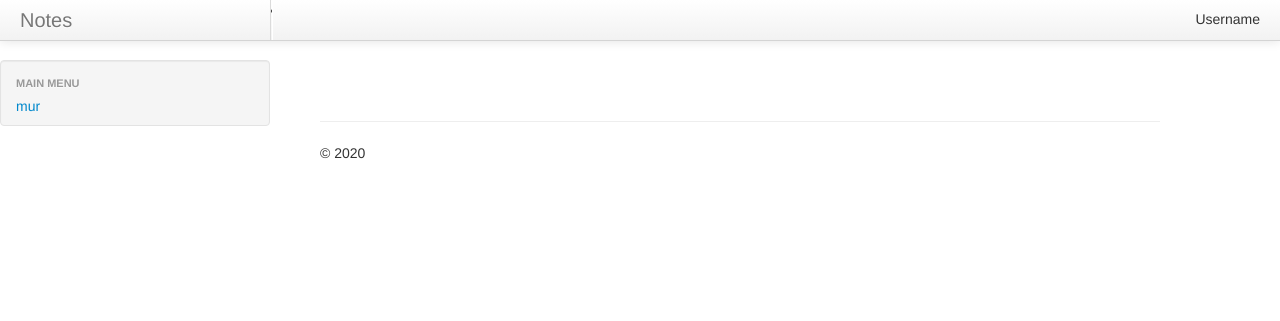
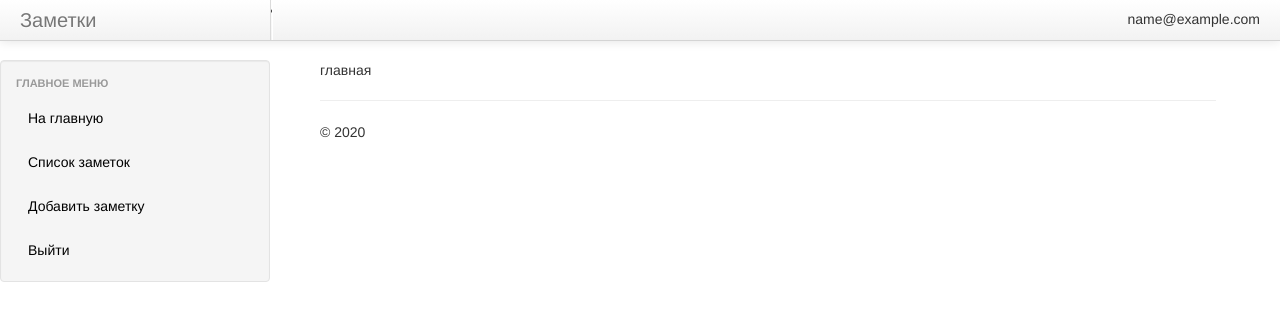
Before and after one commit to AnastasAlexandrovich/Notes, a Django app: page /notes-app/index in a window 1280 px wide. Shown: the top 321 px of the page. Run offline with Django 3.2, Linux system fonts and the light colour scheme; the visitor is signed in with stand-in values (Sample User, id 1); some libraries are stand-ins or nearby versions.

Commit message:
add menu links and template for adding the note

```diff
--- a/notes/notes_app/static/bootstrap/css/style.css
+++ b/notes/notes_app/static/bootstrap/css/style.css
@@ -19,7 +19,9 @@
 .main-content {
     margin-left: 300px;
     margin-right: 100px;
-    margin-top: -65px;
+    top: 60px;
+    position: fixed;
+    width: 70%;
 }
 
 .content-align {
@@ -27,12 +29,6 @@
     margin-right: 100px;
     display: inline;
 }
-
-
-
-
-
-
 
 
 /****** LOGIN MODAL ******/
@@ -79,9 +75,9 @@
 .loginmodal-container input[type=email]:hover, input[type=password]:hover {
     border: 1px solid #b9b9b9;
     border-top: 1px solid #a0a0a0;
-  -moz-box-shadow: inset 0 1px 2px rgba(0,0,0,0.1);
-  -webkit-box-shadow: inset 0 1px 2px rgba(0,0,0,0.1);
-  box-shadow: inset 0 1px 2px rgba(0,0,0,0.1);
+    -moz-box-shadow: inset 0 1px 2px rgba(0, 0, 0, 0.1);
+    -webkit-box-shadow: inset 0 1px 2px rgba(0, 0, 0, 0.1);
+    box-shadow: inset 0 1px 2px rgba(0, 0, 0, 0.1);
 }
 
 .loginmodal {
@@ -100,7 +96,7 @@
     /* border: 1px solid #3079ed; */
     border: 0px;
     color: #fff;
-  text-shadow: 0 1px rgba(0,0,0,0.1);
+    text-shadow: 0 1px rgba(0, 0, 0, 0.1);
     background-color: #4d90fe;
     padding: 17px 0px;
     font-size: 14px;
@@ -110,7 +106,7 @@
 .loginmodal-submit:hover {
     /* border: 1px solid #2f5bb7; */
     border: 0px;
-  text-shadow: 0 1px rgba(0,0,0,0.3);
+    text-shadow: 0 1px rgba(0, 0, 0, 0.3);
     background-color: #357ae8;
     /* background-image: -webkit-gradient(linear, 0 0, 0 100%,   from(#4d90fe), to(#357ae8)); */
 }
@@ -125,6 +121,38 @@
     transition: opacity ease 0.5s;
 }
 
-.login-help{
+.login-help {
     font-size: 12px;
 }
+
+.vertical-menu {
+    display: inline;
+}
+
+.vertical-menu a {
+    color: black;
+    display: block;
+    padding: 12px;
+    text-decoration: none;
+}
+
+.vertical-menu a:hover {
+    background-color: #ccc;
+}
+
+.note-area {
+    width: 100%;
+}
+
+.note-form-title {
+    display: inline;
+}
+
+.note-form-submit {
+    display: inline;
+    margin-left: 30px;
+}
+
+.note-form{
+    padding-bottom: 10px;
+}
--- a/notes/notes_app/templates/notes_app/index.html
+++ b/notes/notes_app/templates/notes_app/index.html
@@ -1,15 +1,5 @@
 {% extends "base.html" %}
 
-{% block menulinks %}
-
-    {% if user.is_authenticated %}
-                    <a>mur</a>
-                {% endif %}
-
-
+{% block content %}
+    главная
 {% endblock %}
-
-
-
-{% block content %}
-{% endblock %}
--- a/notes/notes_app/urls.py
+++ b/notes/notes_app/urls.py
@@ -6,5 +6,7 @@ from . import views
 urlpatterns = [
     path('index', views.index),
     path('register', views.register, name='register'),
-    path('login', views.signin, name='login')
-    ]
+    path('login', views.signin, name='login'),
+    path('add-note', views.add_note),
+    path('save-note', views.save_note)
+]
--- a/notes/notes_app/views.py
+++ b/notes/notes_app/views.py
@@ -1,4 +1,7 @@
+import json
+
 from django.contrib.auth import authenticate, login
+from django.http import HttpResponse
 from django.shortcuts import render, redirect
 from .forms import SignupForm, LoginForm
 
@@ -38,3 +41,16 @@ def signin(request):
     else:
         form = LoginForm()
     return render(request, 'registration/login.html', {'form': form})
+
+
+def add_note(request):
+        return render(request, 'notes_app/add-note.html')
+
+
+def save_note(request):
+    # текст заметки
+    text = request.POST['note-text']
+    print('miu: ' + text)
+
+    #поменять то что нужно вернуть
+    return HttpResponse(status=200)
--- a/notes/templates/base.html
+++ b/notes/templates/base.html
@@ -10,7 +10,7 @@
     {% block styles %} {% endblock %}
     <script type="text/javascript" src="{% static 'jquery/jquery-3.5.1.min.js' %}"></script>
     <script type="text/javascript" src="{% static 'bootstrap/js/bootstrap.min.js' %}"></script>
-<script type="text/javascript" src="{% static 'bootstrap/js/scripts.js' %}"></script>
+    <script type="text/javascript" src="{% static 'bootstrap/js/scripts.js' %}"></script>
     {% block scripts %}{% endblock %}
 
     <script type="text/javascript"
@@ -38,10 +38,12 @@
 <div class="navbar navbar-fixed-top">
     <div class="navbar-inner">
         <div class="container-fluid">
-            <span class="brand">Notes</span>
+            <span class="brand">Заметки</span>
             <li class="divider-pos"></li>
             <div class="pull-right username">
-                <span>Username</span>
+                {% if user.is_authenticated %}
+                    <span>{{ user.email }}</span>
+                {% endif %}
             </div>
         </div>
     </div>
@@ -50,8 +52,21 @@
 <div class="menu-size">
     <div class="well sidebar-nav">
         <ul class="nav nav-list">
-            <li class="nav-header">Main Menu</li>
-            {% block menulinks %} {% endblock %}
+            <li class="nav-header">ГЛАВНОЕ МЕНЮ</li>
+            <div class="vertical-menu">
+                {% if user.is_authenticated %}
+                    <a>На главную</a>
+                    <a>Список заметок</a>
+                    <a href="add-note">Добавить заметку</a>
+                    <a>Выйти</a>
+                {% else %}
+                    <a>На главную</a>
+                    <a>Авторизация</a>
+                    <a>Регистрация</a>
+                {% endif %}
+                {% block menulinks %} {% endblock %}
+            </div>
+
         </ul>
     </div><!--/.well -->
 </div><!--/span-->
```
Also changed, not shown: notes/notes_app/templates/notes_app/add-note.html (added, +20 -0 lines). Lines whose indentation alone changed are shown as unchanged.
